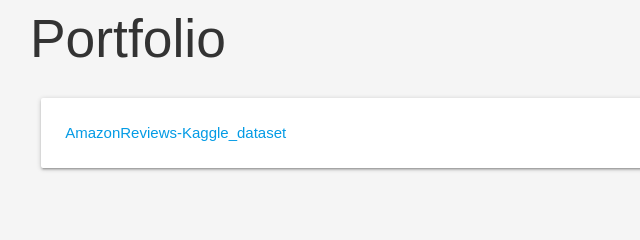
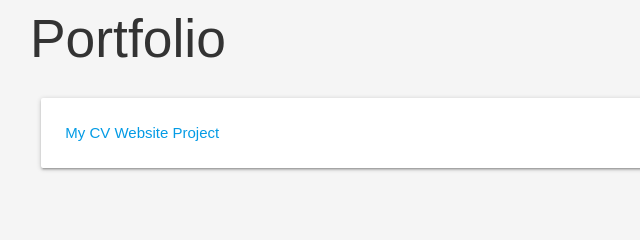
Before and after one commit to CLeung1824/CV_Website, a plain HTML site: page index.html in a window 1280 px wide. Shown: the part 2539-2779 px from the top of the page, 162-802 px from the left. Drawn offline with nearby package versions, Linux system fonts and the light colour scheme.

Commit message:
Update index.html

```diff
--- a/index.html
+++ b/index.html
@@ -113,7 +113,7 @@
                 <div class="col s12">
                     <div class="card">
                         <div class="card-content">
-                            <a href="https://github.com/CLeung1824/CV_Website.git" target="_blank">AmazonReviews-Kaggle_dataset</a>
+                            <a href="https://github.com/CLeung1824/CV_Website.git" target="_blank">My CV Website Project</a>
                         </div>
                     </div>
                 </div>
```
